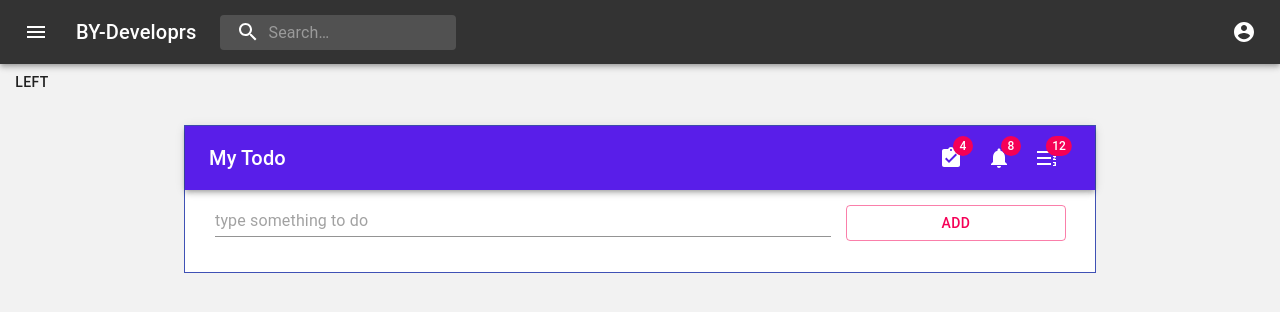
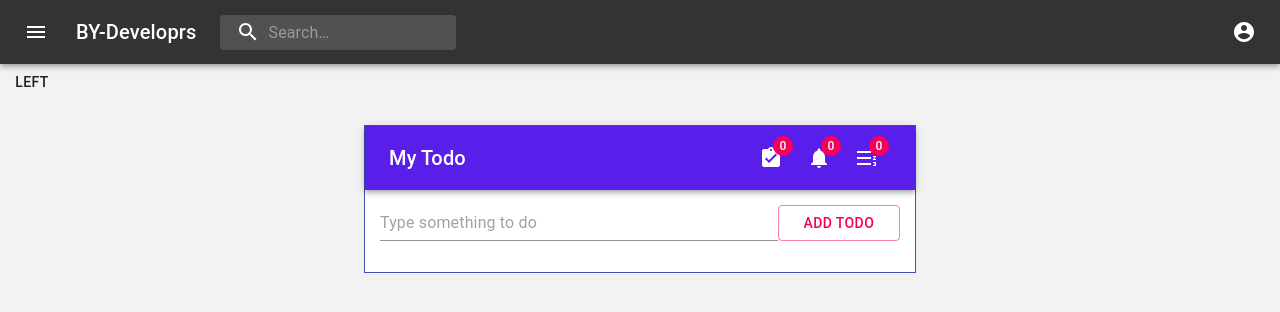
Before and after one commit to yahyahosseini1989/CMS, a React (Create React App) app: page /Todo in a window 1280 px wide. Shown: the top 312 px of the page. Built offline with nearby package versions, Linux system fonts and the light colour scheme.

Commit message:
Add todo and delete todo with snackbar 99.10.18

```diff
--- a/src/Components/Snackbar/Snackbar.jsx
+++ b/src/Components/Snackbar/Snackbar.jsx
@@ -2,48 +2,25 @@ import React from 'react';
 import { Snackbar } from '@material-ui/core';
 import MuiAlert from '@material-ui/lab/Alert';
 import useStyles from './../UseStyle/UseStyle';
-
-
 function Alert(props) {
   return <MuiAlert elevation={6} variant="filled" {...props} />;
 }
-
 export default function Snackbars(props) {
   const classes = useStyles();
-  // const [open, setOpen] = React.useState(false);
-
-  // const handleClick = () => {
-  //   setOpen(true);
-  // };
-
-  // const handleClose = (event, reason) => {
-  //   if (reason === 'clickaway') {
-  //     return;
-  //   }
-  //   setOpen(false);
-  // };
-
   return (
     <div className={classes.snackBar}>
       <Snackbar
-        // open={open}
         open={props.open}
-        autoHideDuration={2000}
-      // onClose={handleCloseSnakbar}
-      // onClose={handleCloseSnakbar}
+        autoHideDuration={3000}
+        onClose={props.close}
       >
         <Alert
-          // onClose={handleCloseSnakbar}
-          onClose={props.CloseSnackbar}
-          severity="success"
+          onClose={props.close}
+          severity={props.typeAlert}
         >
-          This is a success message!
+          {props.message}
         </Alert>
       </Snackbar>
-      {/* <Alert severity="error">This is an error message!</Alert>
-      <Alert severity="warning">This is a warning message!</Alert>
-      <Alert severity="info">This is an information message!</Alert>
-      <Alert severity="success">This is a success message!</Alert> */}
     </div>
   );
 }
--- a/src/Pages/Todo/NewTodo.jsx
+++ b/src/Pages/Todo/NewTodo.jsx
@@ -2,24 +2,28 @@ import React, { useState } from 'react';
 import { Input, Button } from '@material-ui/core';
 import { makeStyles } from '@material-ui/core/styles';
 
-
 const useStyles = makeStyles(() => ({
     demo: {
         padding: ' 0 15px',
+        display: 'flex',
+        justifyContent: 'space-between',
+        alignContent: 'end',
+        margin: '15px auto',
     },
 }));
 
 const NewTodo = (props) => {
     const classes = useStyles();
     const [newTodo, setNewTodo] = useState({
+        id: Date.now(),
         title: '',
         done: false
     })
     const handleChange = (e) => {
         setNewTodo(
             {
+                ...newTodo,
                 title: e.target.value,
-                done: false
             },
         );
     }
@@ -27,10 +31,10 @@ const NewTodo = (props) => {
         props.newTodo(newTodo);
         setNewTodo({
             ...newTodo,
+            id: Date.now(),
             title: '',
         })
     }
-
     return (
         <div className={classes.demo}>
             <Input
@@ -40,26 +44,18 @@ const NewTodo = (props) => {
                 value={newTodo.title}
                 aria-describedby="my-helper-text"
                 className={'w-100'}
-                placeholder='type something to do'
-                style={{
-                    width: "70%",
-                    margin: '15px '
-                }}
-
+                placeholder='Type something to do'
+                style={{ width: "100%" }}
             />
             <Button
                 onClick={() => { handleClick() }}
                 variant="outlined"
                 color="secondary"
-                style={{
-                    width: "25%",
-                    margin: '15px auto'
-                }}
+                style={{ width: "150px" }}
             >
-                Add
+                Add Todo
             </Button>
         </div>
     );
 }
-
 export default NewTodo;
--- a/src/Pages/Todo/Todo.jsx
+++ b/src/Pages/Todo/Todo.jsx
@@ -5,8 +5,7 @@ import NewTodo from './../Todo/NewTodo'
 import TodoList from './../Todo/TodoList'
 import { makeStyles } from '@material-ui/core/styles';
 import { Container } from '@material-ui/core';
-
-
+import Snackbars from '../../Components/Snackbar/Snackbar'
 
 const useStyles = makeStyles({
     TodoWrap: {
@@ -17,9 +16,13 @@ const useStyles = makeStyles({
 
 const Todo = () => {
     const classes = useStyles();
+    const [openSnakbar, setOpenSnakbar] = useState(false)
+    const [todoLenght, setTodoLenght] = useState("0")
+    const [todoDone, setTodoDone] = useState("0")
+    const [todoUndone, setTodoUndone] = useState("0")
     const [lastTodo, setLastTodo] = useState({ todos: [] })
+    const [SnackbarsDetail, setSnackbarsDetail] = useState({ message: '', alert: '' })
     const getTodo = (newTodo) => {
-        // setLastTodo(...lastTodo,newTodo)
         setLastTodo(prevState => {
             return {
                 todos: [
@@ -28,19 +31,49 @@ const Todo = () => {
                 ]
             }
         })
+        setTodoLenght(lastTodo.todos.length + 1);
     }
-
+    const deleteItem = (itemId) => {
+        setLastTodo(prevState => {
+            return { todos: prevState.todos.filter(item => item.id !== itemId) }
+        })
+        setTodoLenght(lastTodo.todos.length - 1);
+        setSnackbarsDetail({ message: 'The todo was successfully deleted', alert: 'success', })
+        setOpenSnakbar(true)
+    }
+    const doneHandler = (item) => {
+        let itemStatus = item.done
+        // setLastTodo(prevState => {
+        //     return { todos: prevState.todos.done(item => item.done = true) }
+        // })
+        console.log(itemStatus)
+    }
+    const closeSnackbar = (event, reason) => {
+        if (reason === 'clickaway') {
+            return;
+        }
+        setOpenSnakbar(false)
+    }
     return (
         <Layout>
-            <Container maxWidth="md">
+            <Container maxWidth="sm">
                 <div className={classes.TodoWrap}>
-                    <TodoAppBar />
+                    <TodoAppBar todoLenght={todoLenght} todoDone={todoDone} todoUndone={todoUndone} />
                     <NewTodo newTodo={(newTodo) => { getTodo(newTodo) }} />
-                    <TodoList lastTodo={lastTodo} />
+                    <TodoList
+                        lastTodo={lastTodo}
+                        deleteItem={(itemId) => { deleteItem(itemId) }}
+                        done={(item) => { doneHandler(item) }}
+                    />
                 </div>
             </Container>
+            <Snackbars
+                open={openSnakbar}
+                close={(close) => { closeSnackbar(close) }}
+                typeAlert={SnackbarsDetail.alert}
+                message={SnackbarsDetail.message}
+            />
         </Layout>
     );
 }
-
 export default Todo;
--- a/src/Pages/Todo/TodoAppBar.jsx
+++ b/src/Pages/Todo/TodoAppBar.jsx
@@ -24,7 +24,7 @@ const useStyles = makeStyles((theme) => ({
 
 }));
 
-export default function TodoAppBar() {
+export default function TodoAppBar(props) {
     const classes = useStyles();
 
     return (
@@ -37,17 +37,17 @@ export default function TodoAppBar() {
                     <div className={classes.grow} />
                     <div className={classes.sectionDesktop}>
                         <IconButton aria-label="Done" color="inherit">
-                            <Badge badgeContent={4} color="secondary">
+                            <Badge badgeContent={props.todoDone} color="secondary">
                                 <AssignmentTurnedInIcon />
                             </Badge>
                         </IconButton>
                         <IconButton aria-label="Undone" color="inherit">
-                            <Badge badgeContent={8} color="secondary">
+                            <Badge badgeContent={props.todoUndone} color="secondary">
                                 <NotificationsIcon />
                             </Badge>
                         </IconButton>
                         <IconButton aria-label="All Todos" color="inherit">
-                            <Badge badgeContent={12} color="secondary">
+                            <Badge badgeContent={props.todoLenght} color="secondary">
                                 <FormatListNumberedRtlIcon />
                             </Badge>
                         </IconButton>
--- a/src/Pages/Todo/TodoList.jsx
+++ b/src/Pages/Todo/TodoList.jsx
@@ -3,6 +3,8 @@ import { makeStyles } from '@material-ui/core/styles';
 import { List, ListItem, ListItemAvatar, ListItemSecondaryAction, ListItemText, Avatar, IconButton, Grid } from '@material-ui/core';
 import FolderIcon from '@material-ui/icons/Folder';
 import DeleteIcon from '@material-ui/icons/Delete';
+import CheckBoxIcon from '@material-ui/icons/CheckBox';
+import CheckBoxOutlineBlankIcon from '@material-ui/icons/CheckBoxOutlineBlank';
 
 const useStyles = makeStyles((theme) => ({
     root: {
@@ -20,6 +22,12 @@ const useStyles = makeStyles((theme) => ({
 export default function TodoList(props) {
     const classes = useStyles();
     const todos = props.lastTodo.todos;
+    const deleteHandler = (id) => {
+        props.deleteItem(id)
+    }
+    const CheckBoxHandler = (item) => {
+        props.done(item)
+    }
 
     return (
         <>
@@ -29,16 +37,32 @@ export default function TodoList(props) {
                         {todos.map((item, index) => (
                             <ListItem key={index}>
                                 <ListItemAvatar>
-                                    <Avatar>
+                                    <Avatar
+                                        color={"primary"}
+                                    >
                                         <FolderIcon />
                                     </Avatar>
                                 </ListItemAvatar>
                                 <ListItemText
                                     primary={item.title}
+                                    secondary={Date()}
                                 />
                                 <ListItemSecondaryAction>
-                                    <IconButton edge="end" aria-label="delete" color="secondary">
+                                    <IconButton
+                                        edge="end"
+                                        aria-label="delete"
+                                        color="secondary"
+                                        onClick={() => { deleteHandler(item.id) }}
+                                    >
                                         <DeleteIcon />
+                                    </IconButton>
+                                    <IconButton
+                                        edge="end"
+                                        aria-label="delete"
+                                        color="primary"
+                                        onClick={() => { CheckBoxHandler(item) }}
+                                    >
+                                        {(item.done === false) ? <CheckBoxOutlineBlankIcon /> : <CheckBoxIcon />}
                                     </IconButton>
                                 </ListItemSecondaryAction>
                             </ListItem>
```
Also changed, not shown: 1 other file (tests, documents, lock files or other folders).
